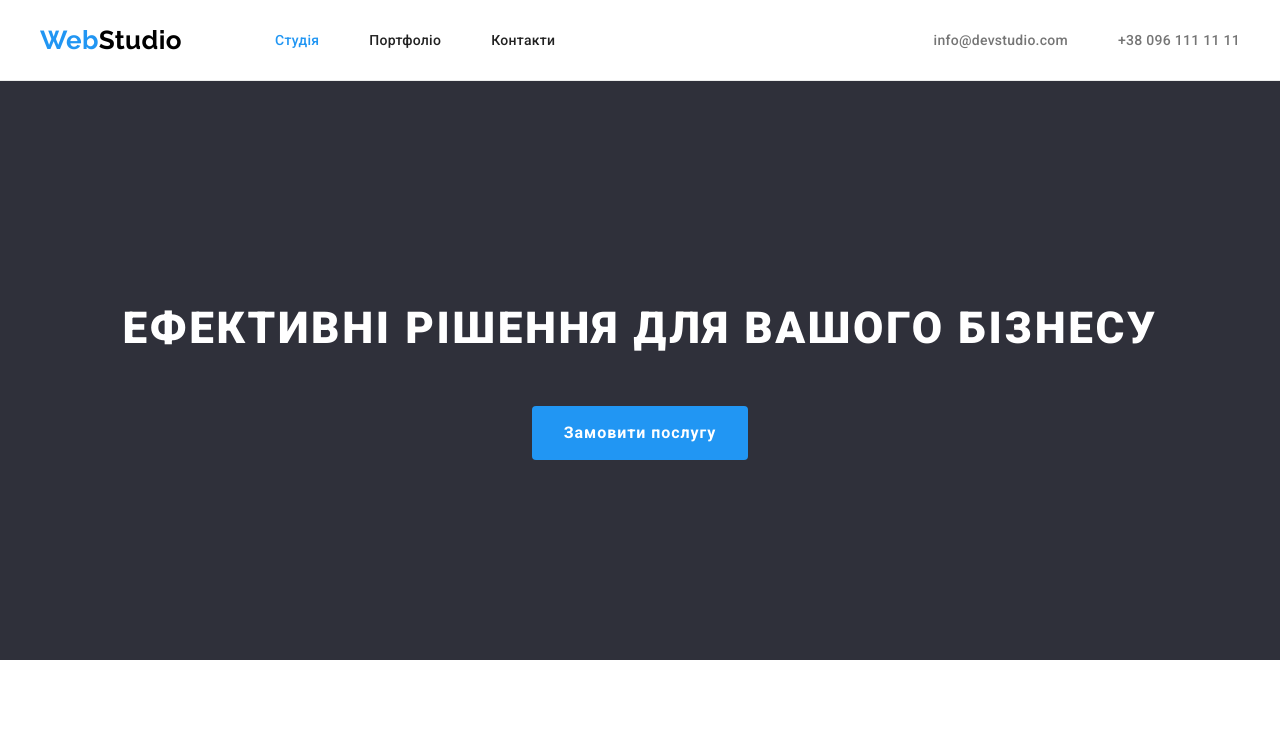
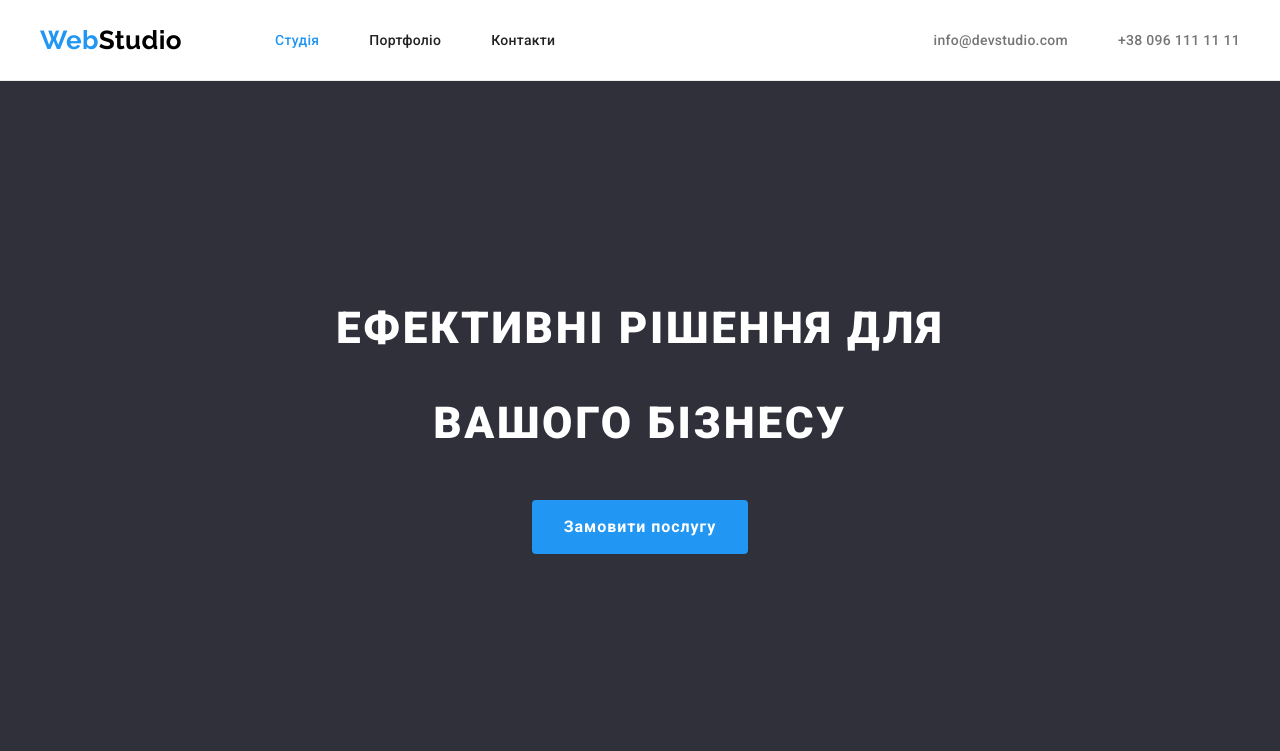
Before and after one commit to KsushkaKov/goit-markup-hw-03, a website: page index.html in a window 1280 px wide. Shown: the top 751 px of the page. Drawn offline with nearby package versions, Linux system fonts and the light colour scheme.

Commit message:
Transform h1 to next row

```diff
--- a/css/styles.css
+++ b/css/styles.css
@@ -152,7 +152,7 @@ ul {
   text-align: center;
 }
 
-.hero-title {
+.hero-title{
   font-weight: 900;
   font-size: 44px;
   letter-spacing: 0.06em;
@@ -161,6 +161,10 @@ ul {
   line-height: 2.14;
   margin: 0;
   padding-top: 200px;
+}
+
+.hero-title-transform{
+  display: block;
 }
 
 .hero-button {
--- a/index.html
+++ b/index.html
@@ -50,7 +50,7 @@
     <main>
       <section class="hero">
         <div class="container">
-          <h1 class="hero-title">Ефективні рішення для вашого бізнесу</h1>
+          <h1 class="hero-title">Ефективні рішення для <span class="hero-title-transform">вашого бізнесу</span></h1>
           <button class="hero-button" type="button">Замовити послугу</button>
         </div>
       </section>
```
